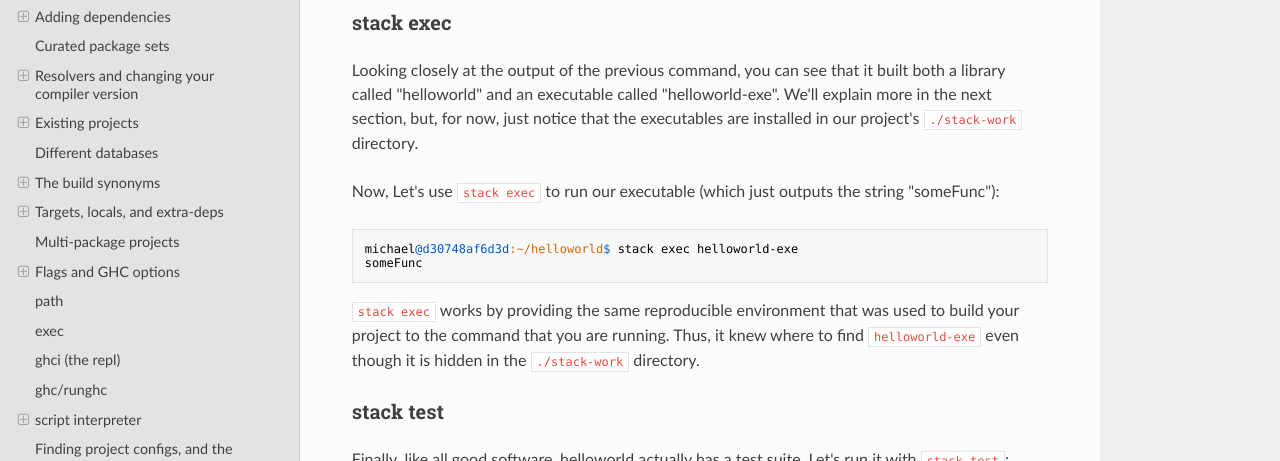
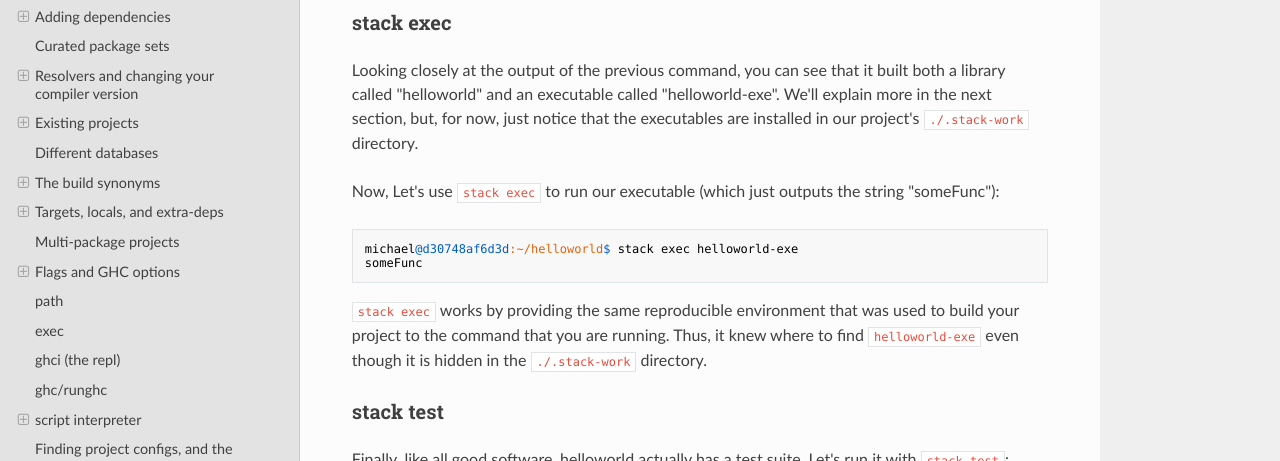
Before and after one commit to commercialhaskell/stack, an MkDocs documentation site: the page built from doc/GUIDE.md, in a window 1280 px wide and 900 px high, scrolled down 3590 px. Shown: the part 147-608 px from the top of the window. Built offline with MkDocs 1.6.1, drawn with Linux system fonts in a browser that asks for light colours; nearby versions of some CDN libraries; old or Windows-style settings are respelled for this version of MkDocs.

```diff
--- a/doc/GUIDE.md
+++ b/doc/GUIDE.md
@@ -195,7 +195,7 @@ Registering helloworld-0.1.0.0...
 Looking closely at the output of the previous command, you can see that it built
 both a library called "helloworld" and an executable called "helloworld-exe".
 We'll explain more in the next section, but, for now, just notice that the
-executables are installed in our project's `./stack-work` directory.
+executables are installed in our project's `./.stack-work` directory.
 
 Now, Let's use `stack exec` to run our executable (which just outputs the string
 "someFunc"):
@@ -207,7 +207,7 @@ someFunc
 
 `stack exec` works by providing the same reproducible environment that was used
 to build your project to the command that you are running. Thus, it knew where
-to find `helloworld-exe` even though it is hidden in the `./stack-work`
+to find `helloworld-exe` even though it is hidden in the `./.stack-work`
 directory.
 
 ### stack test
```
